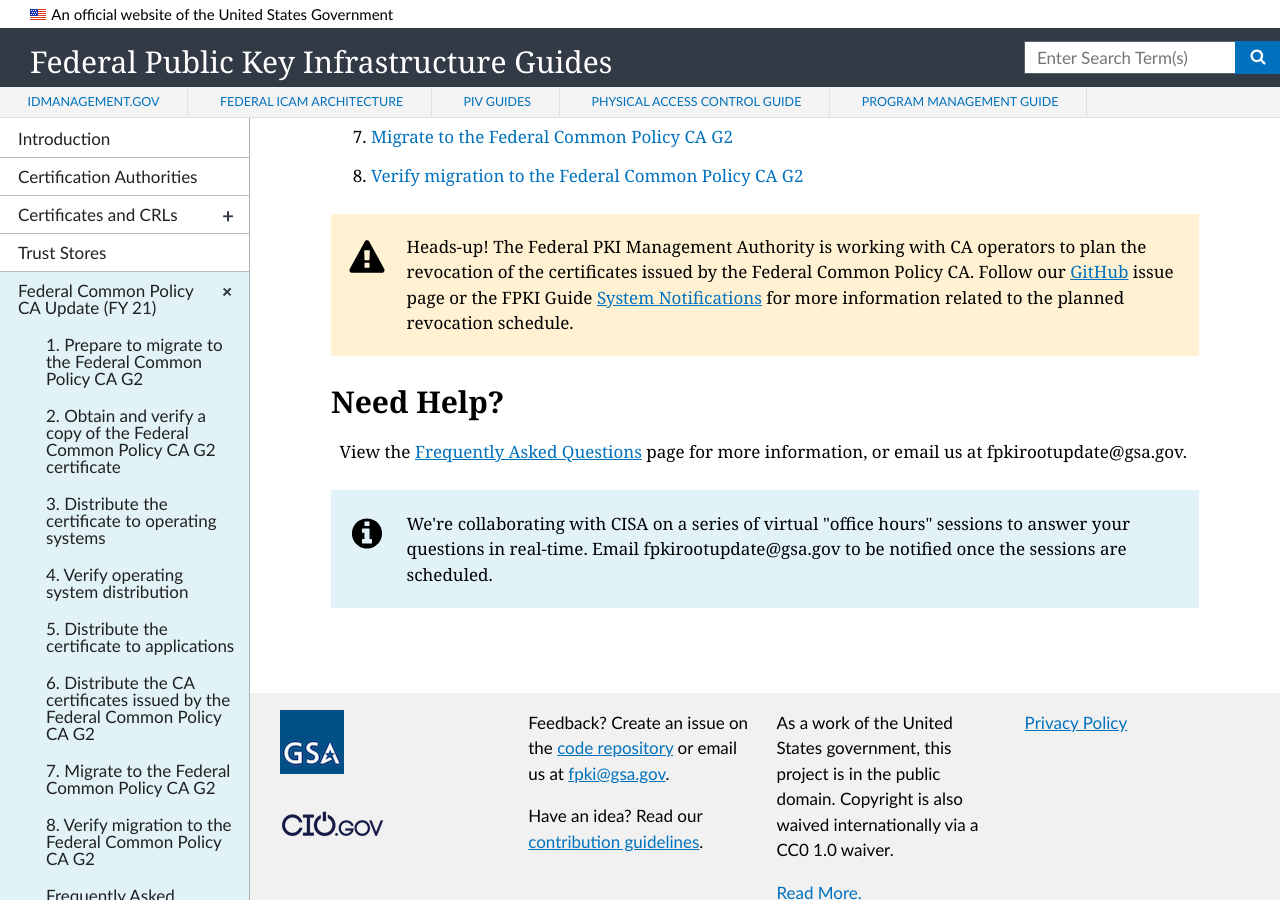
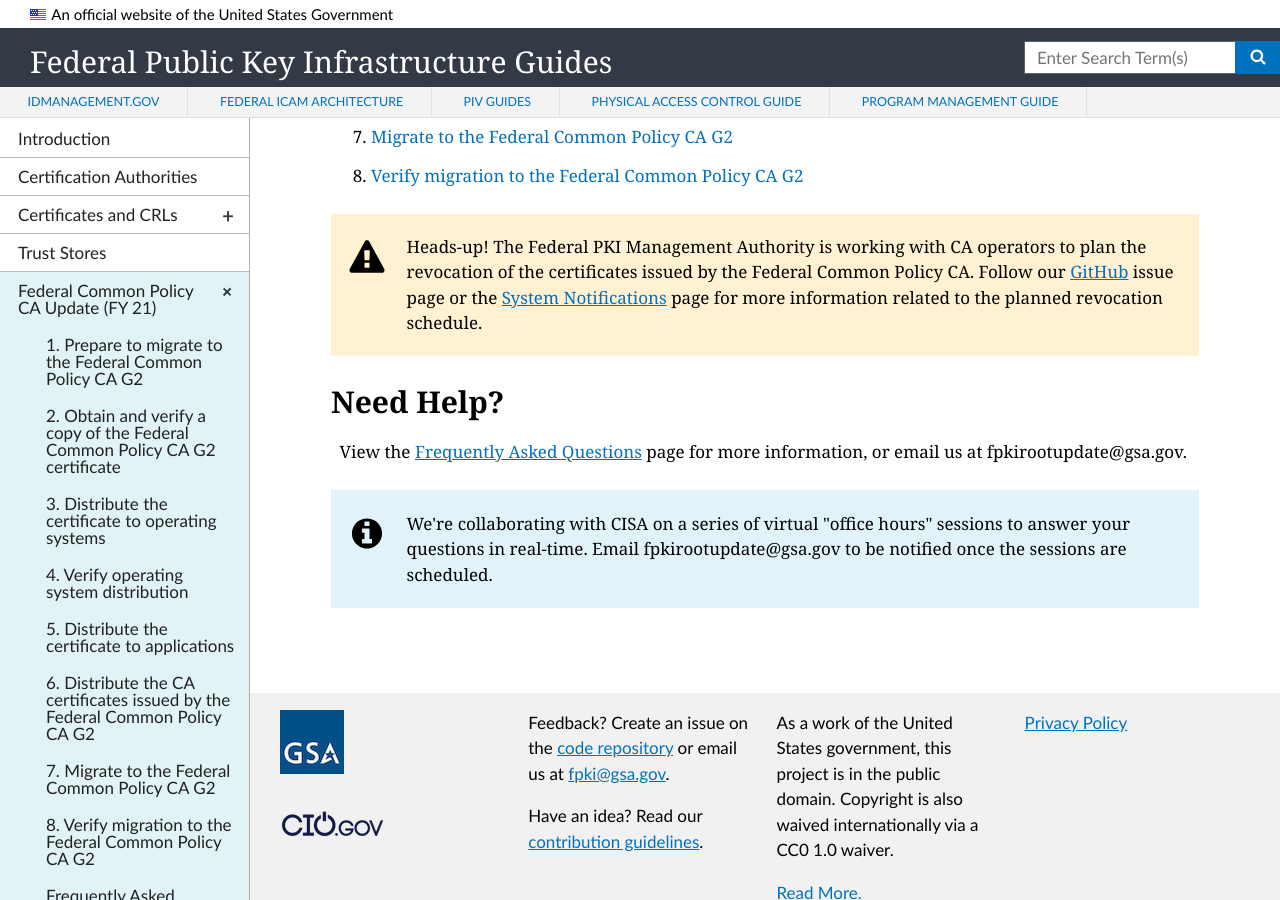
Before and after one commit to GSA/fpki-guides, a Jekyll site: the page built from _common/00_index.md, in a window 1280 px wide and 900 px high, scrolled down 919 px. Built offline with Jekyll 4.4.1, drawn with Linux system fonts in a browser that asks for light colours; nearby versions of some CDN libraries; some of the changed lines change nothing that is shown.

Commit message:
Update 00_index.md

```diff
--- a/_common/00_index.md
+++ b/_common/00_index.md
@@ -35,7 +35,7 @@
    <li value="8"><a href="https://fpki.idmanagement.gov/common/verify-migration/">Verify migration to the Federal Common Policy CA G2</a></li>
 </ol>
 
-{% include alert-warning.html content="Heads-up! The Federal PKI Management Authority is working with CA operators to plan the revocation of the certificates issued by the Federal Common Policy CA.  Follow our <a href=\"https://github.com/GSA/fpki-guides/issues/841\" target=\"_blank\">GitHub</a> issue page or the FPKI Guide <a href=\"https://fpki.idmanagement.gov/notifications/#notifications\" target=\"_blank\">System Notifications</a> for more information related to the planned revocation schedule." %}
+{% include alert-warning.html content="Heads-up! The Federal PKI Management Authority is working with CA operators to plan the revocation of the certificates issued by the Federal Common Policy CA.  Follow our <a href=\"https://github.com/GSA/fpki-guides/issues/841\" target=\"_blank\">GitHub</a> issue page or the <a href=\"https://fpki.idmanagement.gov/notifications/#notifications\" target=\"_blank\">System Notifications</a> page for more information related to the planned revocation schedule." %}
 
 
 ## Need Help?
```
